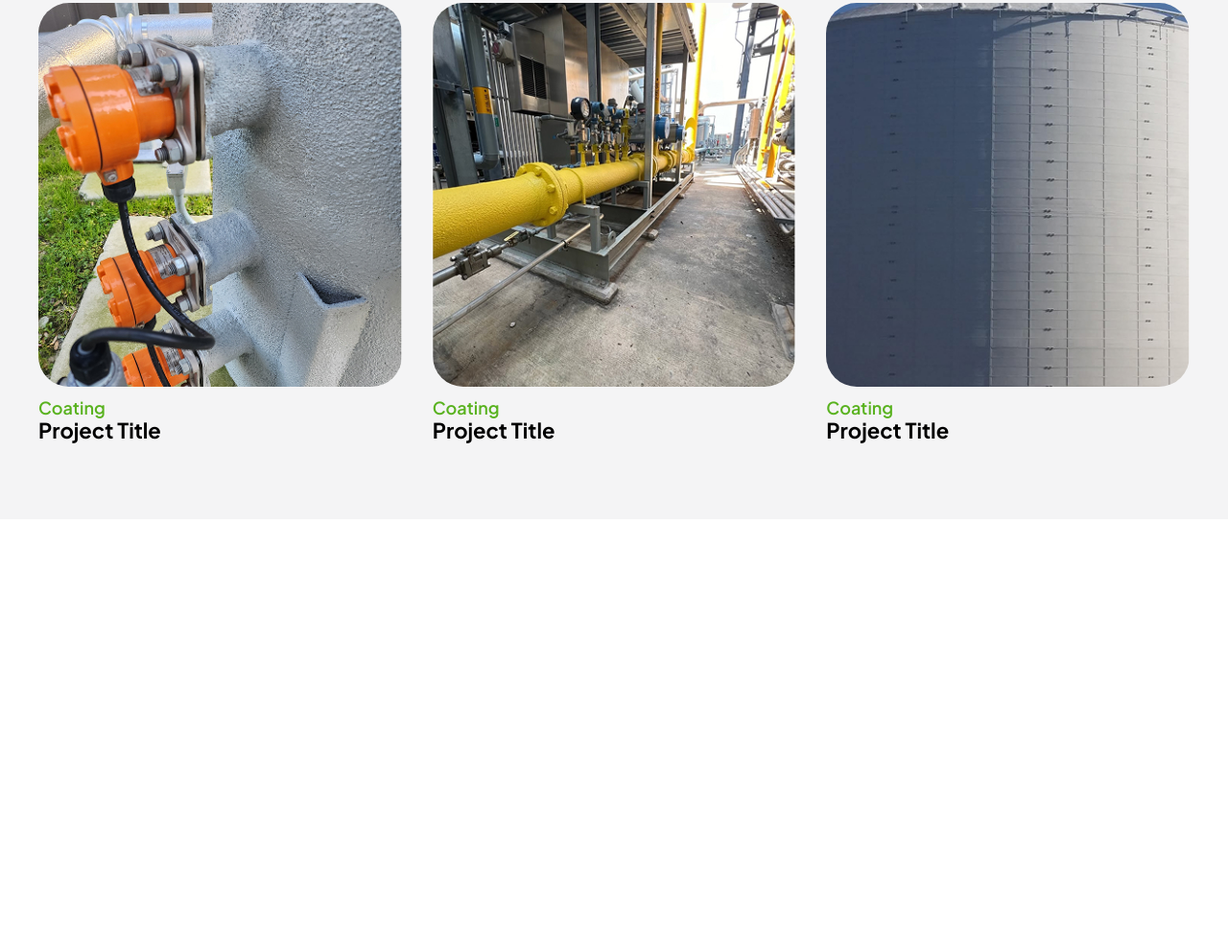
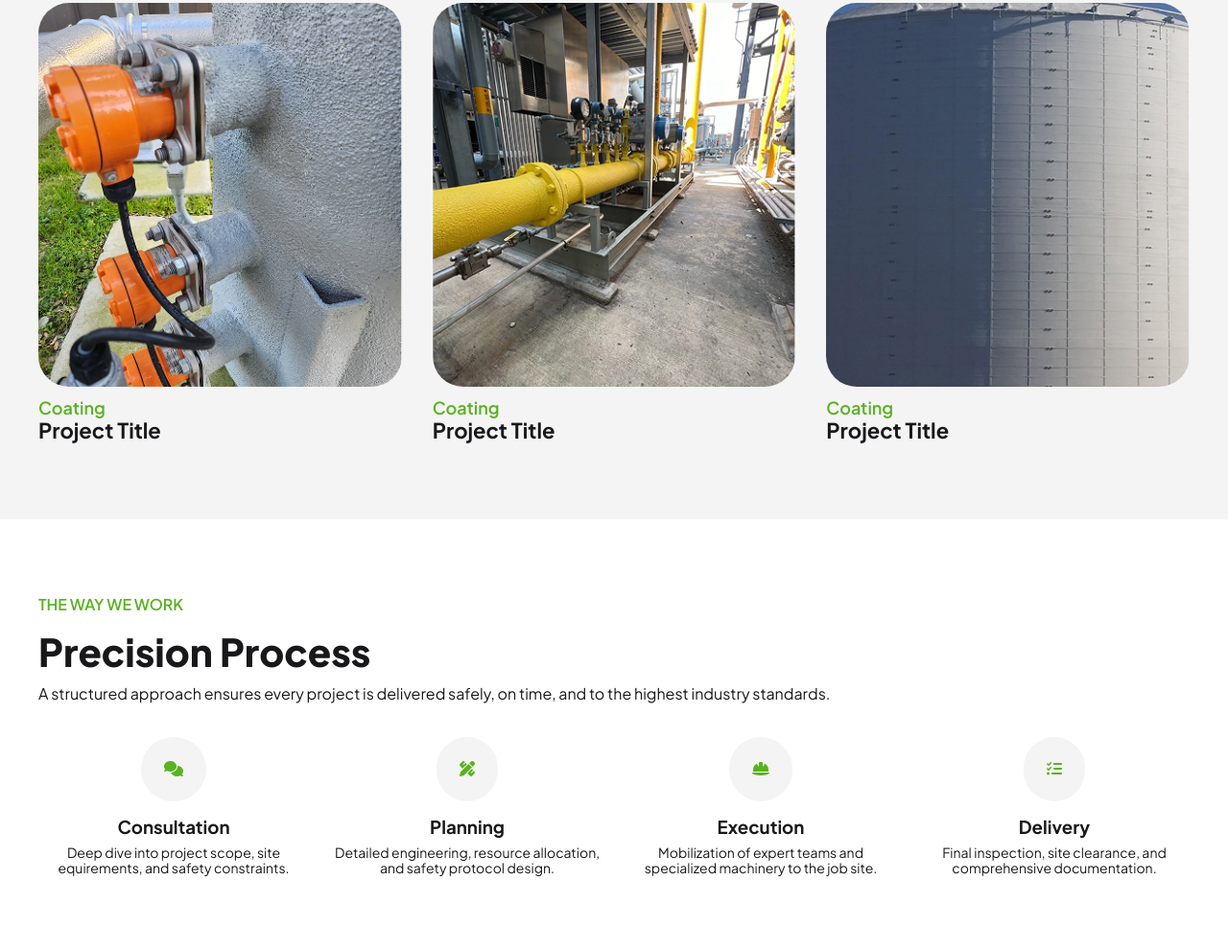
Before and after one commit to icekomo/EIS, a plain HTML site: page deploy/index.html in a window 1280 px wide. Shown: the part 2772-3764 px from the top of the page at 96% size. Before the commit the page ends 3313 px from the top, so only its background shows below. Drawn offline with Linux system fonts and the light colour scheme.

Commit message:
added process

```diff
--- a/deploy/index.html
+++ b/deploy/index.html
@@ -249,6 +249,41 @@
                                 </ul>
                             </div>
                         </div>
+    <div id="index-process" class="content-padding">
+                                <div id="process-container">
+                                    <div id="title-block">
+                                        <h3>THE WAY WE WORK</h3>
+                                        <h2>Precision Process</h2>
+                                         <p>A structured approach ensures every project is delivered safely, on time, and to the highest industry standards.</p>
+                                    </div>
+
+                                    <ul>
+                                        <li>
+                                            <div class="icon"><i class="fa-solid fa-comments"></i></div>
+                                            <h3>Consultation</h3>
+                                            <p>Deep dive into project scope, site equirements, and safety constraints.</p>
+                                        </li>
+
+                                        <li>
+                                            <div class="icon"><i class="fa-solid fa-pen-ruler"></i></div>
+                                            <h3>Planning</h3>
+                                            <p>Detailed engineering, resource allocation, and safety protocol design.</p>
+                                        </li>
+
+                                        <li>
+                                            <div class="icon"><i class="fa-solid fa-helmet-safety"></i></div>
+                                            <h3>Execution</h3>
+                                            <p>Mobilization of expert teams and specialized machinery to the job site.</p>
+                                        </li>
+
+                                        <li>
+                                            <div class="icon"><i class="fa-solid fa-list-check"></i></div>
+                                            <h3>Delivery</h3>
+                                            <p>Final inspection, site clearance, and comprehensive documentation.</p>
+                                        </li>
+                                    </ul>
+                                </div>
+                            </div>
 
     <footer></footer>
 
--- a/dev/scss/base/_typography.scss
+++ b/dev/scss/base/_typography.scss
@@ -5,6 +5,7 @@
 
 body{
     font-family: "Plus Jakarta Sans", sans-serif;
+    color: var(--charcoal);
 }
 
 h1,h2,h3,h4,h5,p{
--- a/dev/scss/helpers/_variables.scss
+++ b/dev/scss/helpers/_variables.scss
@@ -28,4 +28,5 @@ $screen-xxl-min: 1440px;
     --light-green: #F0FAEB;
     --grey: #D1D1D1;
     --light-grey: #F4F4F5;
+    --charcoal: #18181B;
   }
--- /dev/null
+++ b/dev/scss/sections/index/_index-process.scss
@@ -0,0 +1,61 @@
+/* =============
+    Index - Process
+============= */
+@use "../../helpers";
+
+#index-process{
+
+    @include helpers.xl{
+        display: grid;
+        grid-template-columns: auto 1200px auto;
+        grid-template-areas: ". index-process .";
+    }
+
+    #process-container{
+
+        @include helpers.xl{
+            grid-area: index-process;
+        }
+
+
+        #title-block{
+            p{
+                margin-top: 12px;
+            }
+        }
+
+        ul{
+            display: grid;
+            grid-template-columns: 50% auto;
+            gap: 24px;
+
+            @include helpers.lg{
+                grid-template-columns: repeat(4, 1fr);
+            }
+
+            li{
+                text-align: center;
+                .icon{
+                    display: inline-block;
+                    padding: 16px;
+                    background-color: var(--light-grey);
+                    border-radius: 100px;
+                    color: var(--dark-green);
+
+                    @include helpers.xl{
+                         padding: 24px;
+                    }
+
+                }
+
+                h3{
+                    margin: 16px 0 8px;
+                }
+
+                p{
+                    font-size: helpers.rem-calc(14);
+                }
+            }
+        }
+    }
+}
--- a/dev/scss/styles.scss
+++ b/dev/scss/styles.scss
@@ -20,3 +20,4 @@
 @forward "sections/index/_index-services.scss";
 @forward "sections/index/_index-partner.scss";
 @forward "sections/index/_index-projects.scss";
+@forward "sections/index/_index-process.scss";
```
Also changed, not shown: deploy/css/styles.css, 3 other files.
